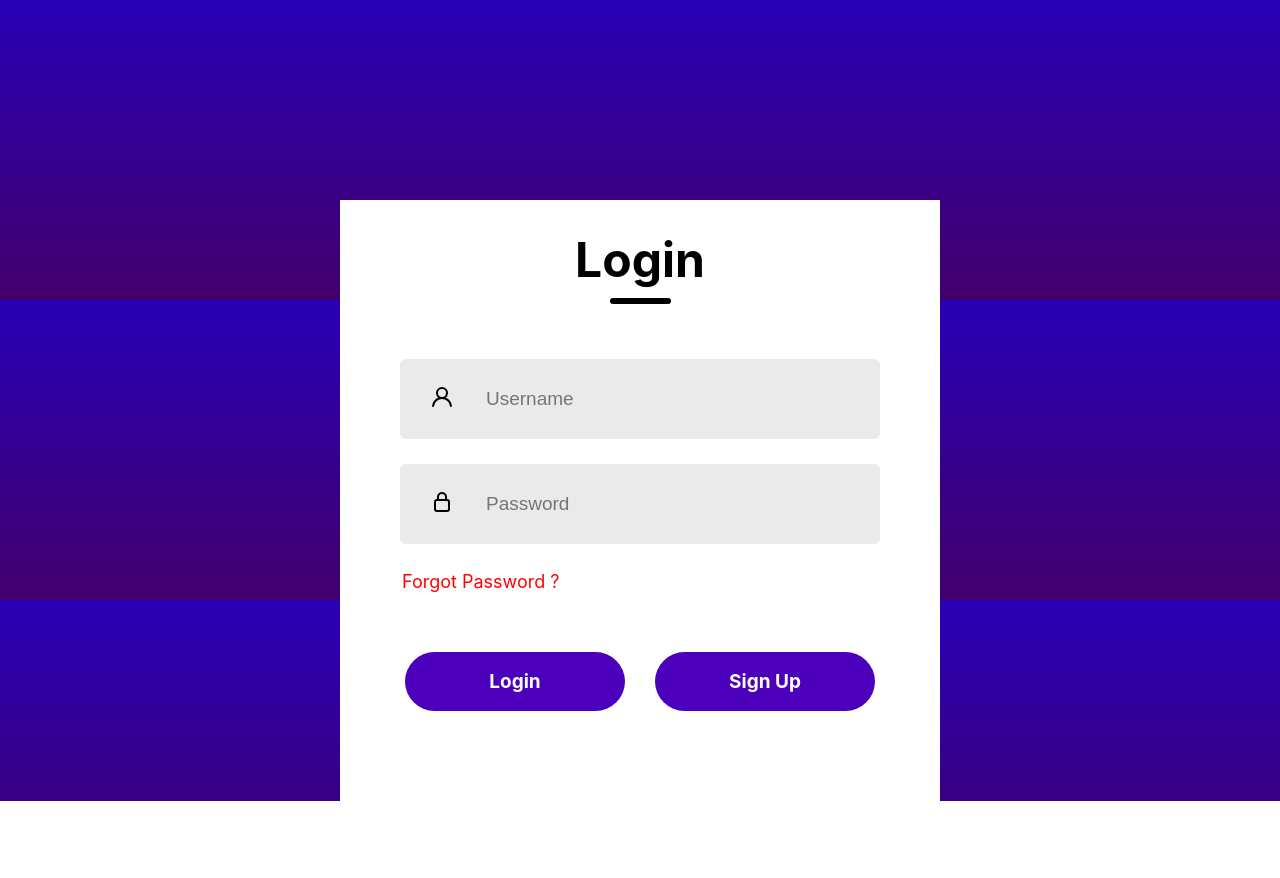
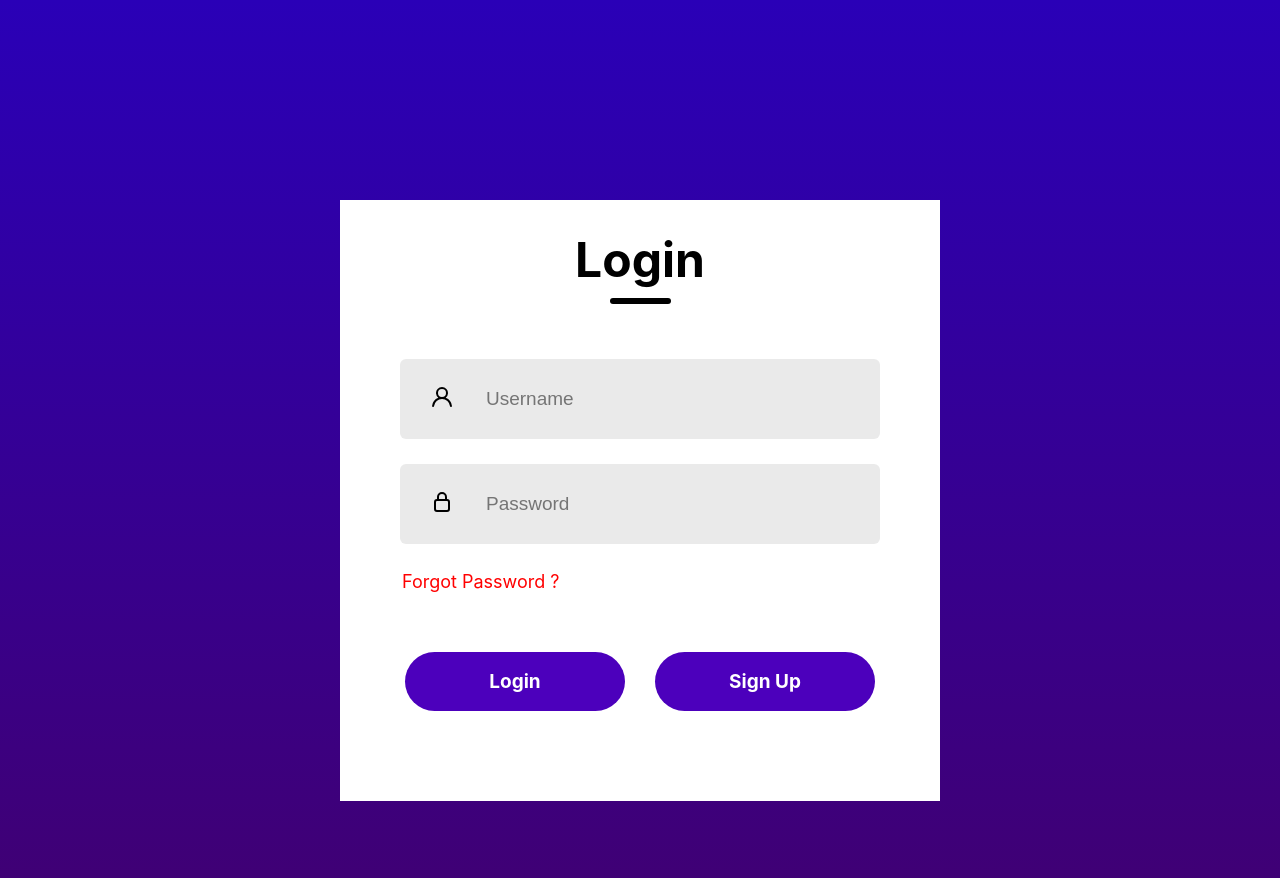
Before and after one commit to HKLin0619/TokenExchange, a React (Create React App) app in the folder project/: page / in a window 1280 px wide. Shown: the top 878 px of the page. Before the commit the page ends 801 px from the top, so only its background shows below. Built offline with nearby package versions, Linux system fonts and the light colour scheme.

Commit message:
Update Login Page

```diff
--- a/project/src/index.css
+++ b/project/src/index.css
@@ -5,7 +5,7 @@ body {
     sans-serif;
   -webkit-font-smoothing: antialiased;
   -moz-osx-font-smoothing: grayscale;
-  height: 100px;
+  height: 100vh;
   background: linear-gradient(#2a00b7, #42006c);
 }
 
```
